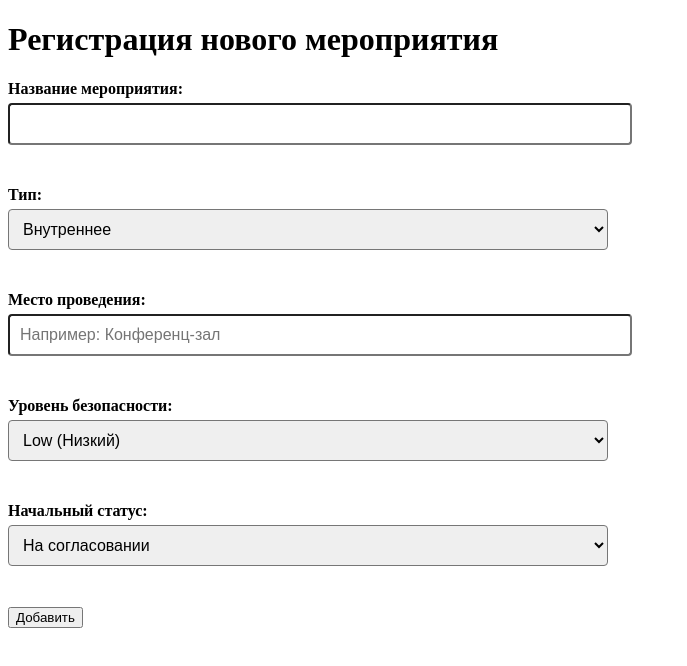
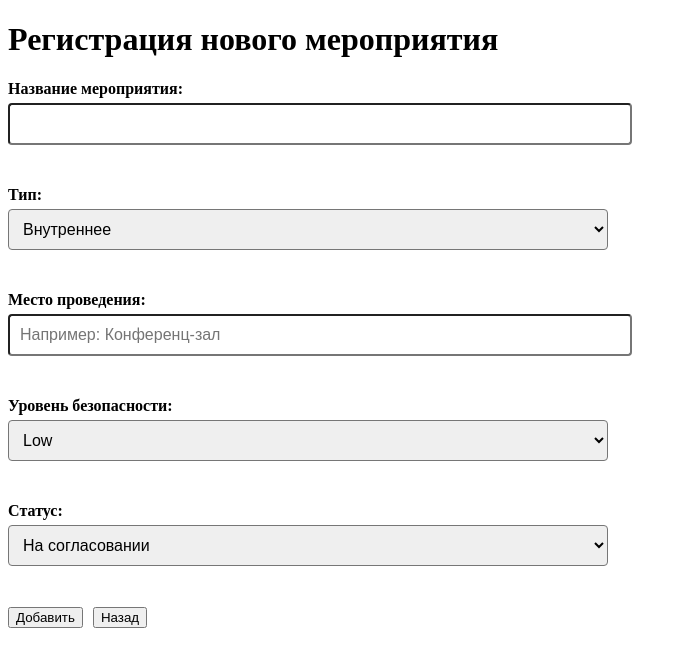
Before and after one commit to artemii125/reactapp_monitoringevents, a React (Create React App) app: page /add in a window 1280 px wide. Shown: the top 666 px of the page, without its empty margins (0-687 px from the left). Built offline with nearby package versions, Linux system fonts and the light colour scheme.

Commit message:
Update UI view

```diff
--- a/src/pages/Detail.js
+++ b/src/pages/Detail.js
@@ -5,6 +5,7 @@ import axios from 'axios';
 const Detail = () => {
     const { id } = useParams();
     const navigate = useNavigate();
+    const [isLoading, setIsLoading] = useState(true);
     const nameRef = useRef(null);
     const typeRef = useRef(null);
     const venueRef = useRef(null);
@@ -17,6 +18,7 @@ const Detail = () => {
     };
 
     useEffect(() => {
+        setIsLoading(true);
         axios.get(`https://69f9a9c1c509a40d3aa2f81c.mockapi.io/items/${id}`)
             .then(response => {
                 const itemData = response.data;
@@ -27,8 +29,12 @@ const Detail = () => {
                     securityRef.current.value = capitalize(itemData.security) || 'Low';
                     statusRef.current.value = itemData.status || 'На согласовании';
                 }
+                setIsLoading(false);
             })
-            .catch(error => console.error("Ошибка загрузки:", error));
+            .catch(error => {
+                console.error("Ошибка загрузки:", error);
+                setIsLoading(false);
+            });
     }, [id]);
 
     const handleSubmit = (e) => {
--- a/src/pages/Form.js
+++ b/src/pages/Form.js
@@ -62,15 +62,15 @@ const Form = () => {
                 <label>
                     Уровень безопасности: <br/>
                     <select ref={securityRef}>
-                        <option value="Low">Low (Низкий)</option>
-                        <option value="Medium">Medium (Средний)</option>
-                        <option value="High">High (Высокий)</option>
+                        <option value="Low">Low</option>
+                        <option value="Medium">Medium</option>
+                        <option value="High">High</option>
                     </select>
                 </label>
                 <br /><br />
 
                 <label>
-                    Начальный статус: <br/>
+                    Cтатус: <br/>
                     <select ref={statusRef} required>
                         <option value="На согласовании">На согласовании</option>
                         <option value="Утверждено">Утверждено</option>
@@ -82,6 +82,7 @@ const Form = () => {
                 <br /><br />
 
                 <button type="submit">Добавить</button>
+                <button type="button" onClick={() => navigate('/')} style={{ marginLeft: "10px" }}>Назад</button>
             </form>
         </div>
     );
--- a/src/pages/Home.js
+++ b/src/pages/Home.js
@@ -5,6 +5,11 @@ import axios from 'axios';
 const Home = () => {
   const [data, setData] = useState([]);
   const [isLoading, setIsLoading] = useState(true);
+
+  const capitalize = (str) => {
+    if (!str) return '';
+    return str.charAt(0).toUpperCase() + str.slice(1).toLowerCase();
+  };
 
   useEffect(() => {
     setIsLoading(true);
@@ -22,11 +27,10 @@ const Home = () => {
 
   function deleteItem(id) {
     const originalData = [...data];
-    setData(data.filter(item => item.id !== id));
+    setData(prevData => prevData.filter(item => item.id !== id));
     axios.delete(`https://69f9a9c1c509a40d3aa2f81c.mockapi.io/items/${id}`)
       .then(() => {
         console.log(`Мероприятие ${id} удалено`);
-        setData(data.filter(item => item.id !== id));
       })
       .catch(error => {
         console.error("Ошибка удаления:", error);
@@ -34,11 +38,6 @@ const Home = () => {
         alert("Не удалось удалить мероприятие. Пожалуйста, попробуйте снова.");
       });
   }
-
-  const capitalize = (str) => {
-    if (!str) return '';
-    return str.charAt(0).toUpperCase() + str.slice(1).toLowerCase();
-  };
 
   const getSecurityColor = (security) => {
     const level = (security || '').toLowerCase();
```
